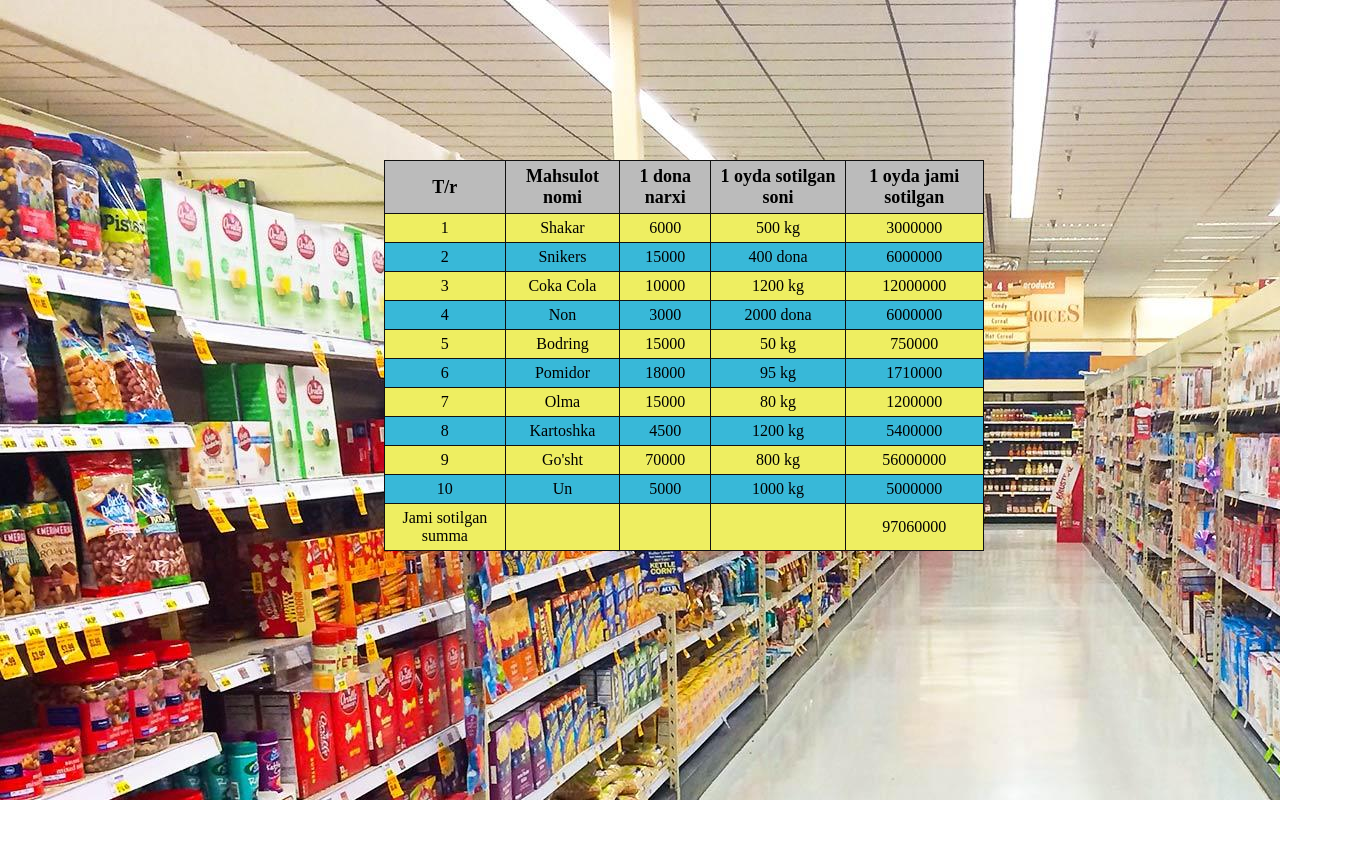
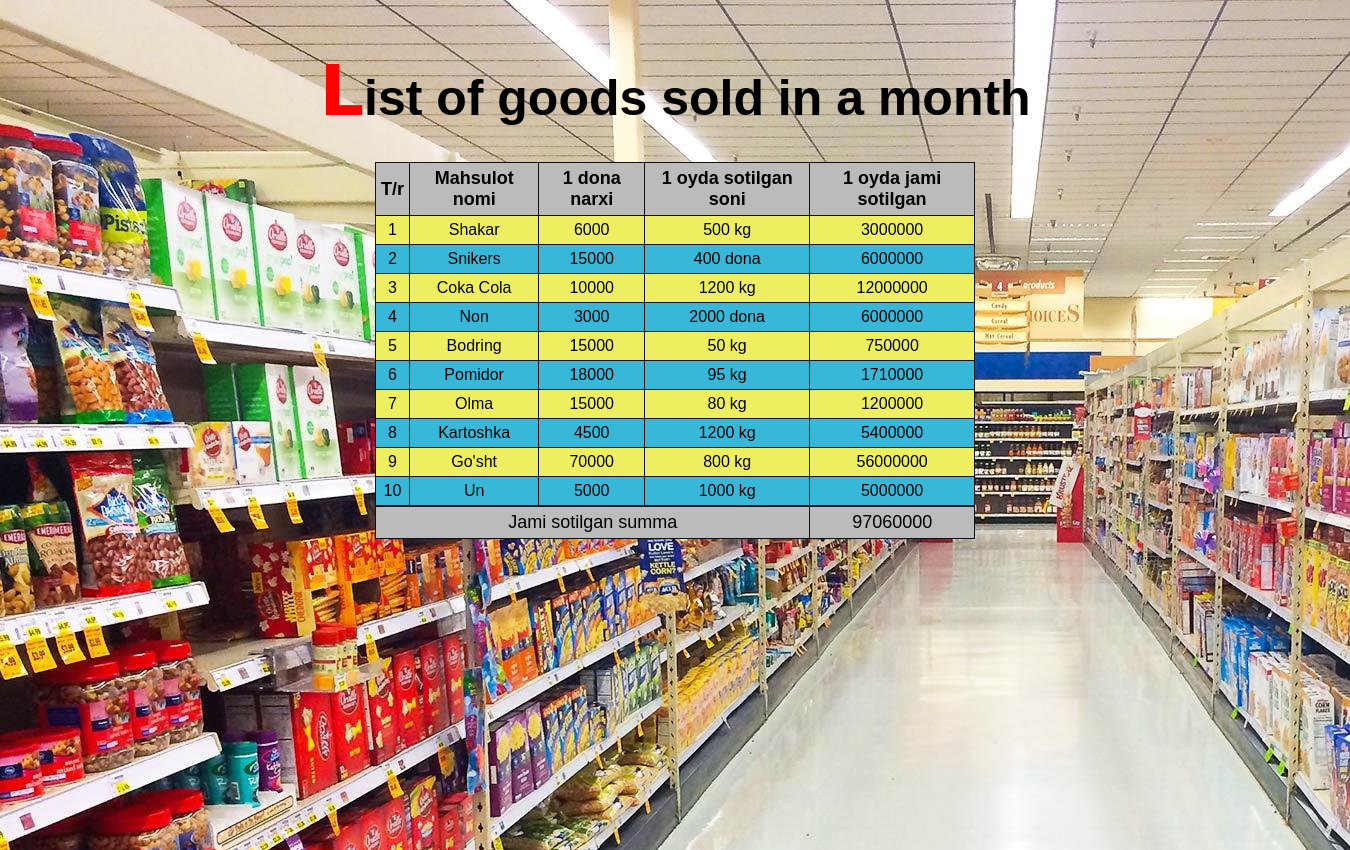
Before and after one commit to boburazamatov/13th_additional_homework, a plain HTML site: page index.html in a window 1280 px wide. Shown: the whole page, 1350 px wide, since content can reach past the window. Before the commit the page ends 800 px from the top, so only its background shows below. Drawn offline with Linux system fonts and the light colour scheme.

Commit message:
finished

```diff
--- a/css/styles.css
+++ b/css/styles.css
@@ -4,16 +4,37 @@
 }
 
 body {
+    font-family: Arial, Helvetica, sans-serif;
+    width: 1350px;
+}
+
+.table-wrapper {
+    /* position: relative; */
     background-image: url(/img/wp3152222.jpg);
     width: 1350px;
+    height: 100vh;
     background-repeat: no-repeat;
+    padding-top: 50px;
 }
+
+.header-text {
+    text-align: center;
+    font-size: 50px;
+    margin-bottom: 30px;
+}
+.header-text::first-letter {
+    color: red;
+    font-family: cursive;
+    font-size: 70px;
+}
+
+.table-list {
+    position: absolute;
+    left: 375px;
+    width: 600px;
+}
+
 .time-table {
-    width: 600px;
-    background-color: aquamarine;
-    position: absolute;
-    top: 20%;
-    left: 30%;
     border-collapse: collapse;
     text-align: center;
 }
@@ -35,3 +56,16 @@ tr:nth-child(2n) {
 tr:nth-child(2n+1) {
     background-color: rgb(56,184,216);
 }
+
+.total:first-child {
+    position: absolute;
+    background-color: #bbb;
+    font-size: 18px;
+}
+.total-list {
+    width: 430px;
+}
+
+.total-price {
+    width: 155px;
+}
--- a/index.html
+++ b/index.html
@@ -8,6 +8,9 @@
     <link rel="stylesheet" href="/css/styles.css">
 </head>
 <body>
+    <div class="table-wrapper">
+        <h1 class="header-text">List of goods sold in a month</h1>
+        <div class="table-list">
             <table class="time-table">
                 <tr class="table-row">
                     <th>T/r</th>
@@ -86,13 +89,14 @@
                     <td>1000 kg</td>
                     <td>5000000</td>
                 </tr>
-            <tr>
-                <td>Jami sotilgan summa</td>
-                <td></td>
-                <td></td>
-                <td></td>
-                <td>97060000</td>
+            </table>
+            <table class="time-table">
+                <tr class="total">
+                    <td class="total-list">Jami sotilgan summa</td>
+                    <td class="total-price">97060000</td>
                 </tr>
             </table>
+        </div>
+    </div>
 </body>
 </html>
```
Lines whose indentation alone changed are shown as unchanged.
